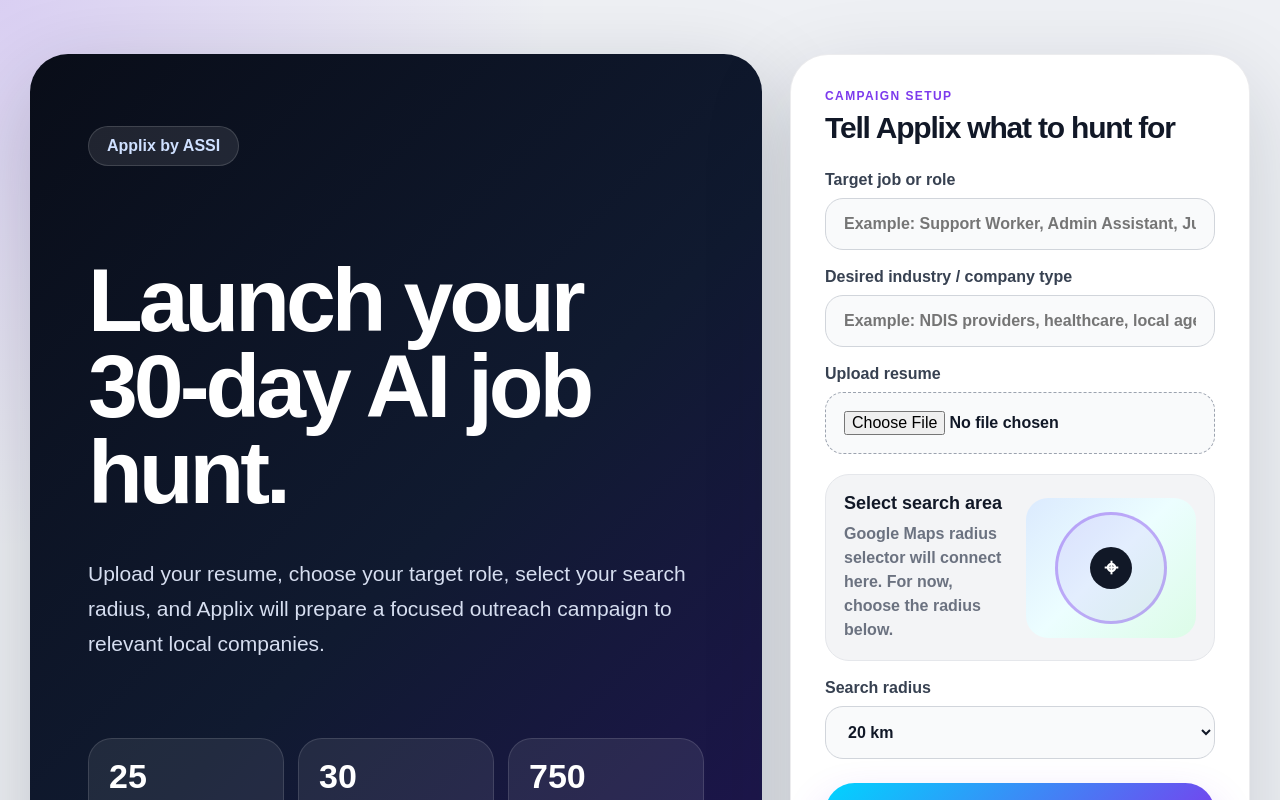
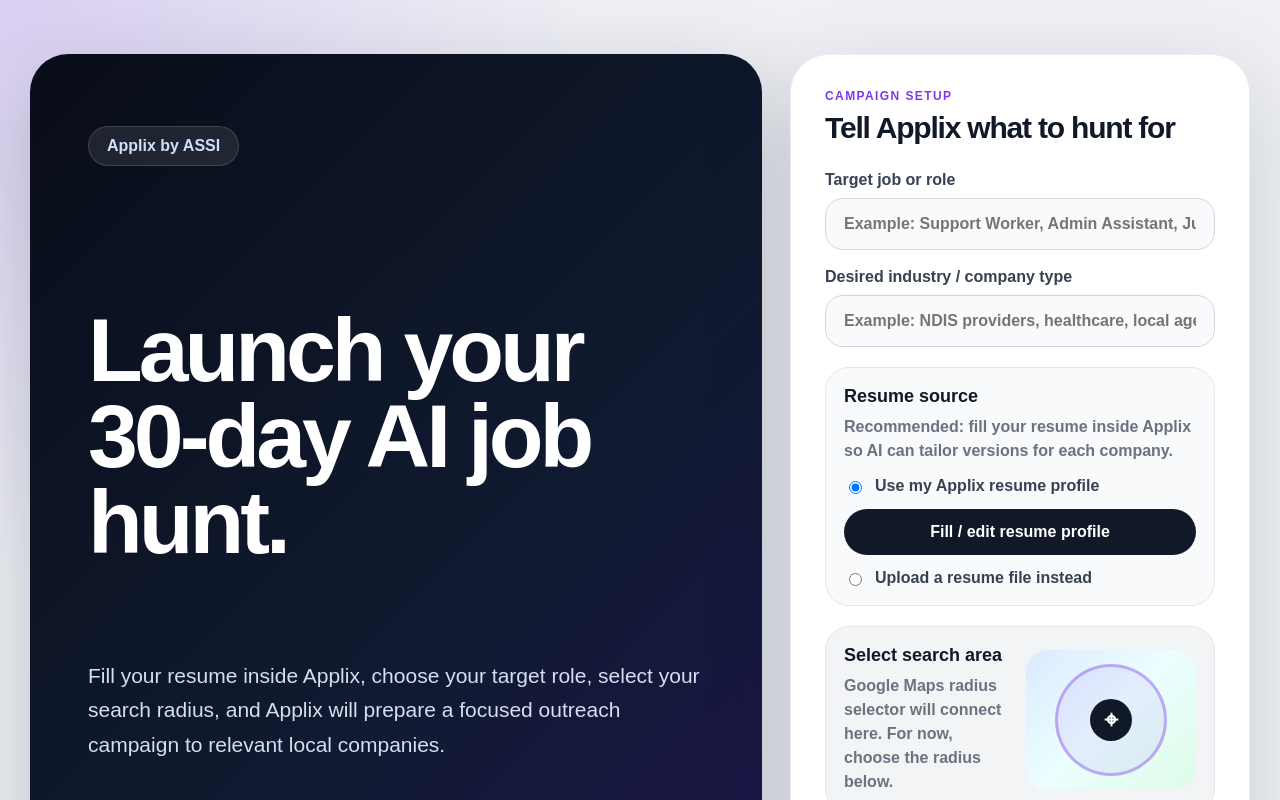
Before and after one commit to Calsie-ai/Calsie, a Next.js app in the folder frontend/: page / in a window 1280 px wide. Shown: the top 800 px of the page. Built offline with nearby package versions, Linux system fonts and the light colour scheme.

Commit message:
Connect launch page to Applix resume builder

```diff
--- a/frontend/app/page.tsx
+++ b/frontend/app/page.tsx
@@ -1,5 +1,6 @@
 "use client";
 
+import Link from "next/link";
 import { useRouter } from "next/navigation";
 import { useState } from "react";
 
@@ -8,6 +9,7 @@ type CampaignDraft = {
   industry: string;
   radius: string;
   resumeName: string;
+  resumeSource: "applix_profile" | "uploaded_file" | "not_ready";
   dailyLimit: number;
   campaignDays: number;
   createdAt: string;
@@ -19,6 +21,7 @@ export default function HomePage() {
   const [industry, setIndustry] = useState("");
   const [radius, setRadius] = useState("20");
   const [resumeName, setResumeName] = useState("");
+  const [useApplixResume, setUseApplixResume] = useState(true);
   const [error, setError] = useState("");
 
   function createDraft() {
@@ -39,7 +42,8 @@ export default function HomePage() {
       targetRole: cleanRole,
       industry: cleanIndustry,
       radius,
-      resumeName: resumeName || "Resume not attached yet",
+      resumeName: useApplixResume ? "Applix resume profile" : resumeName || "Resume not attached yet",
+      resumeSource: useApplixResume ? "applix_profile" : resumeName ? "uploaded_file" : "not_ready",
       dailyLimit: 25,
       campaignDays: 30,
       createdAt: new Date().toISOString(),
@@ -56,7 +60,7 @@ export default function HomePage() {
           <p style={styles.badge}>Applix by ASSI</p>
           <h1 style={styles.title}>Launch your 30-day AI job hunt.</h1>
           <p style={styles.subtitle}>
-            Upload your resume, choose your target role, select your search radius,
+            Fill your resume inside Applix, choose your target role, select your search radius,
             and Applix will prepare a focused outreach campaign to relevant local companies.
           </p>
 
@@ -106,8 +110,29 @@ export default function HomePage() {
             />
           </label>
 
-          <label style={styles.label}>
-            Upload resume
+          <section style={styles.resumePanel}>
+            <div>
+              <p style={styles.mapTitle}>Resume source</p>
+              <p style={styles.mapText}>
+                Recommended: fill your resume inside Applix so AI can tailor versions for each company.
+              </p>
+            </div>
+
+            <label style={styles.choiceRow}>
+              <input type="radio" checked={useApplixResume} onChange={() => setUseApplixResume(true)} />
+              Use my Applix resume profile
+            </label>
+
+            <Link href="/profile" style={styles.resumeButton}>
+              Fill / edit resume profile
+            </Link>
+
+            <label style={styles.choiceRow}>
+              <input type="radio" checked={!useApplixResume} onChange={() => setUseApplixResume(false)} />
+              Upload a resume file instead
+            </label>
+
+            {!useApplixResume && (
               <input
                 style={styles.fileInput}
                 type="file"
@@ -115,7 +140,8 @@ export default function HomePage() {
                 accept=".pdf,.doc,.docx"
                 onChange={(event) => setResumeName(event.target.files?.[0]?.name || "")}
               />
-          </label>
+            )}
+          </section>
 
           <div style={styles.mapBlock}>
             <div>
@@ -220,17 +246,8 @@ const styles = {
     background: "rgba(255,255,255,0.08)",
     border: "1px solid rgba(255,255,255,0.12)",
   },
-  statNumber: {
-    display: "block",
-    fontSize: 34,
-    lineHeight: 1,
-  },
-  statText: {
-    display: "block",
-    marginTop: 10,
-    color: "#d6def0",
-    fontWeight: 700,
-  },
+  statNumber: { display: "block", fontSize: 34, lineHeight: 1 },
+  statText: { display: "block", marginTop: 10, color: "#d6def0", fontWeight: 700 },
   launchCard: {
     borderRadius: 38,
     padding: 34,
@@ -238,9 +255,7 @@ const styles = {
     boxShadow: "0 30px 90px rgba(15, 23, 42, 0.16)",
     border: "1px solid rgba(15, 23, 42, 0.08)",
   },
-  formHeader: {
-    marginBottom: 26,
-  },
+  formHeader: { marginBottom: 26 },
   formEyebrow: {
     margin: "0 0 8px",
     color: "#7c3aed",
@@ -249,18 +264,8 @@ const styles = {
     letterSpacing: 1.4,
     fontSize: 12,
   },
-  formTitle: {
-    margin: 0,
-    fontSize: 30,
-    letterSpacing: -1.2,
-  },
-  label: {
-    display: "grid",
-    gap: 9,
-    marginTop: 18,
-    color: "#374151",
-    fontWeight: 900,
-  },
+  formTitle: { margin: 0, fontSize: 30, letterSpacing: -1.2 },
+  label: { display: "grid", gap: 9, marginTop: 18, color: "#374151", fontWeight: 900 },
   input: {
     width: "100%",
     border: "1px solid #d1d5db",
@@ -271,8 +276,35 @@ const styles = {
     background: "#f9fafb",
     fontWeight: 700,
   },
+  resumePanel: {
+    marginTop: 20,
+    padding: 18,
+    borderRadius: 24,
+    background: "#f8fafc",
+    border: "1px solid #e5e7eb",
+  },
+  choiceRow: {
+    display: "flex",
+    alignItems: "center",
+    gap: 10,
+    marginTop: 14,
+    color: "#374151",
+    fontWeight: 900,
+  },
+  resumeButton: {
+    display: "block",
+    textAlign: "center" as const,
+    marginTop: 14,
+    padding: "14px 18px",
+    borderRadius: 999,
+    background: "#111827",
+    color: "white",
+    textDecoration: "none",
+    fontWeight: 900,
+  },
   fileInput: {
     width: "100%",
+    marginTop: 12,
     border: "1px dashed #9ca3af",
     borderRadius: 18,
     padding: "18px",
@@ -291,23 +323,13 @@ const styles = {
     background: "#f3f4f6",
     border: "1px solid #e5e7eb",
   },
-  mapTitle: {
-    margin: "0 0 8px",
-    fontSize: 18,
-    fontWeight: 900,
-  },
-  mapText: {
-    margin: 0,
-    color: "#6b7280",
-    lineHeight: 1.5,
-    fontWeight: 700,
-  },
+  mapTitle: { margin: "0 0 8px", fontSize: 18, fontWeight: 900 },
+  mapText: { margin: 0, color: "#6b7280", lineHeight: 1.5, fontWeight: 700 },
   mapPreview: {
     position: "relative" as const,
     minHeight: 140,
     borderRadius: 22,
-    background:
-      "linear-gradient(135deg, #dbeafe 0%, #ecfeff 48%, #dcfce7 100%)",
+    background: "linear-gradient(135deg, #dbeafe 0%, #ecfeff 48%, #dcfce7 100%)",
     overflow: "hidden",
     display: "grid",
     placeItems: "center",
@@ -333,11 +355,7 @@ const styles = {
     border: "3px solid rgba(124, 58, 237, 0.38)",
     background: "rgba(124, 58, 237, 0.08)",
   },
-  errorText: {
-    margin: "14px 0 0",
-    color: "#dc2626",
-    fontWeight: 900,
-  },
+  errorText: { margin: "14px 0 0", color: "#dc2626", fontWeight: 900 },
   launchButton: {
     width: "100%",
     marginTop: 24,
@@ -351,11 +369,5 @@ const styles = {
     cursor: "pointer",
     boxShadow: "0 20px 40px rgba(124, 58, 237, 0.26)",
   },
-  disclaimer: {
-    margin: "16px 0 0",
-    color: "#6b7280",
-    fontSize: 13,
-    lineHeight: 1.5,
-    fontWeight: 700,
-  },
+  disclaimer: { margin: "16px 0 0", color: "#6b7280", fontSize: 13, lineHeight: 1.5, fontWeight: 700 },
 };
```
Lines whose indentation alone changed are shown as unchanged.
